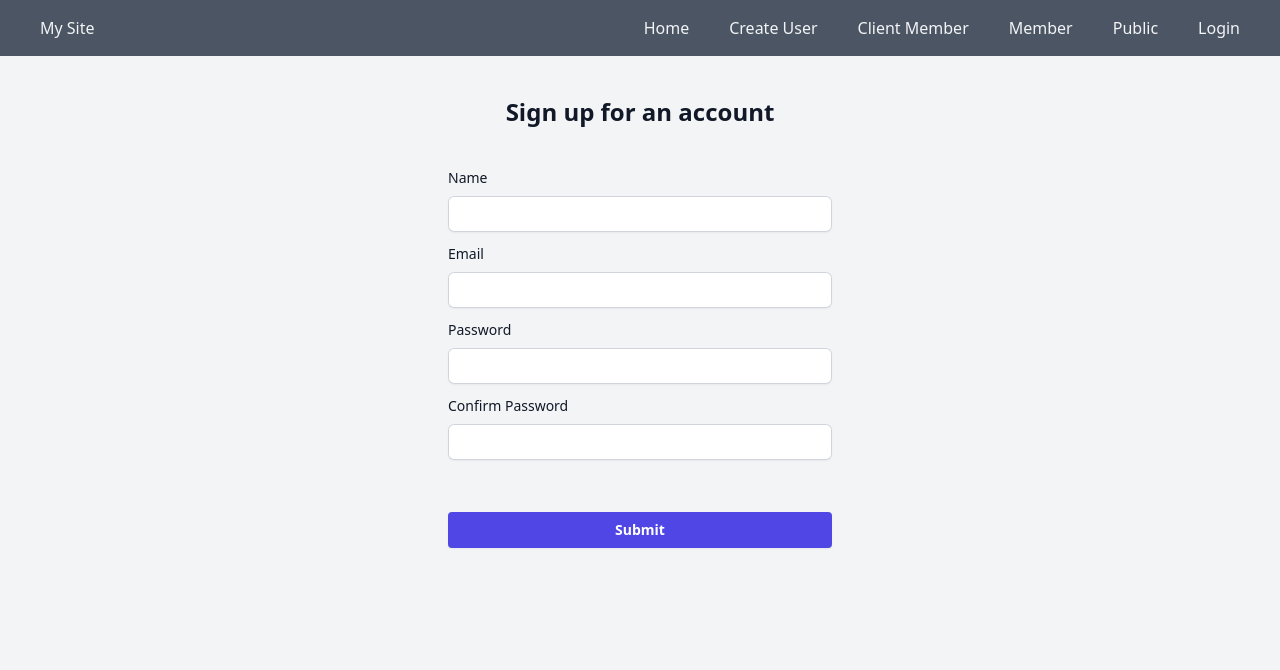
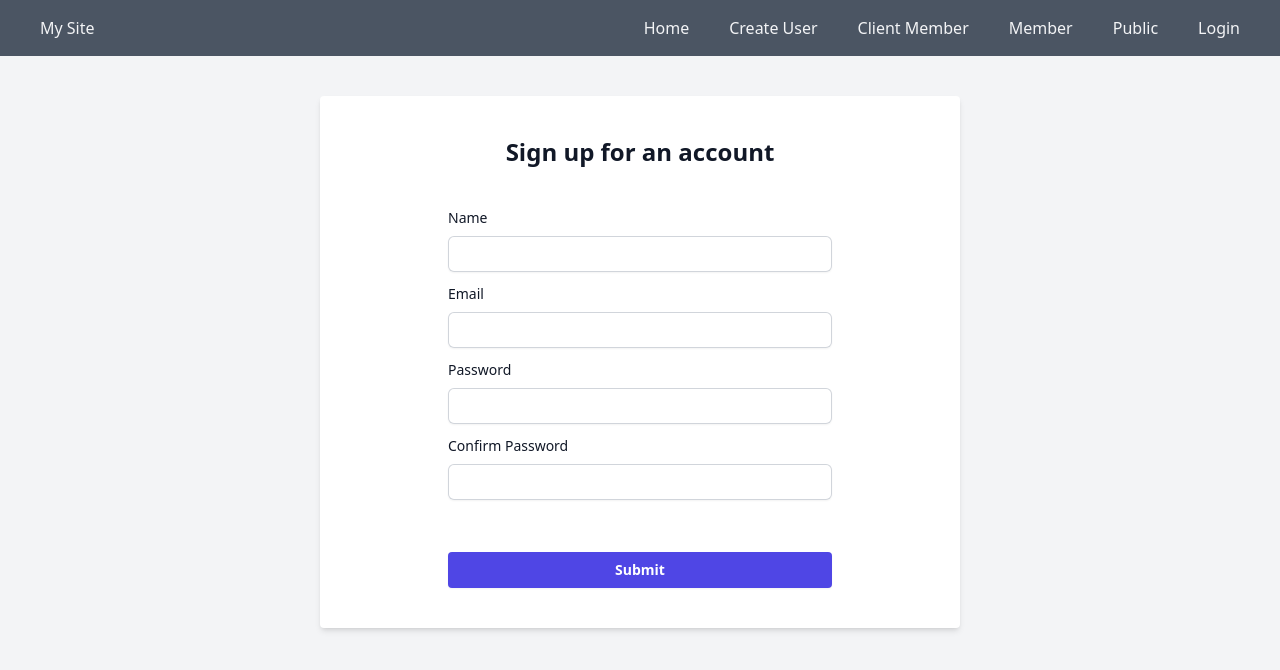
Before and after one commit to HelloRave/next-auth-next-app, a Next.js app: page /admin in a window 1280 px wide. Shown: the top 670 px of the page. Built offline with nearby package versions, Linux system fonts and the light colour scheme; no server answers.

Commit message:
Register form

```diff
--- a/app/admin/page.tsx
+++ b/app/admin/page.tsx
@@ -1,16 +1,15 @@
 import HookForm from "@/components/HookForm";
+import RegisterForm from "@/components/RegisterForm";
 
 export default function AdminPage() {
     return (
-        <div className="flex flex-col min-h-full justify-center">
-            <div className="sm:mx-auto sm:w-full sm:max-w-sm">
-                <h2 className="mt-10 text-center text-2xl font-bold text-gray-900">
-                    Sign up for an account
-                </h2>
-            </div>
-            <div className="mt-10 sm:mx-auto sm:w-full sm:max-w-sm">
+        <div className="min-h-full flex justify-center my-10">
+            <RegisterForm
+                title="Sign up for an account"
+                className="w-1/2 py-10 shadow-md rounded bg-white"
+            >
                 <HookForm />
-            </div>
+            </RegisterForm>
         </div>
     )
 }
--- /dev/null
+++ b/components/RegisterForm.tsx
@@ -0,0 +1,20 @@
+interface IRegisterForm {
+    readonly children: React.ReactNode;
+    readonly title: string;
+    readonly className: string;
+}
+
+export default function RegisterForm({ children, title, className }: IRegisterForm) {
+    return (
+        <div className={`flex flex-col justify-center items-center ${ className }`}>
+            <div className="sm:w-full sm:max-w-sm">
+                <h2 className="text-center text-2xl font-bold text-gray-900">
+                    { title }
+                </h2>
+            </div>
+            <div className="mt-10 sm:w-full sm:max-w-sm">
+                { children }
+            </div>
+        </div>
+    )
+}
```
